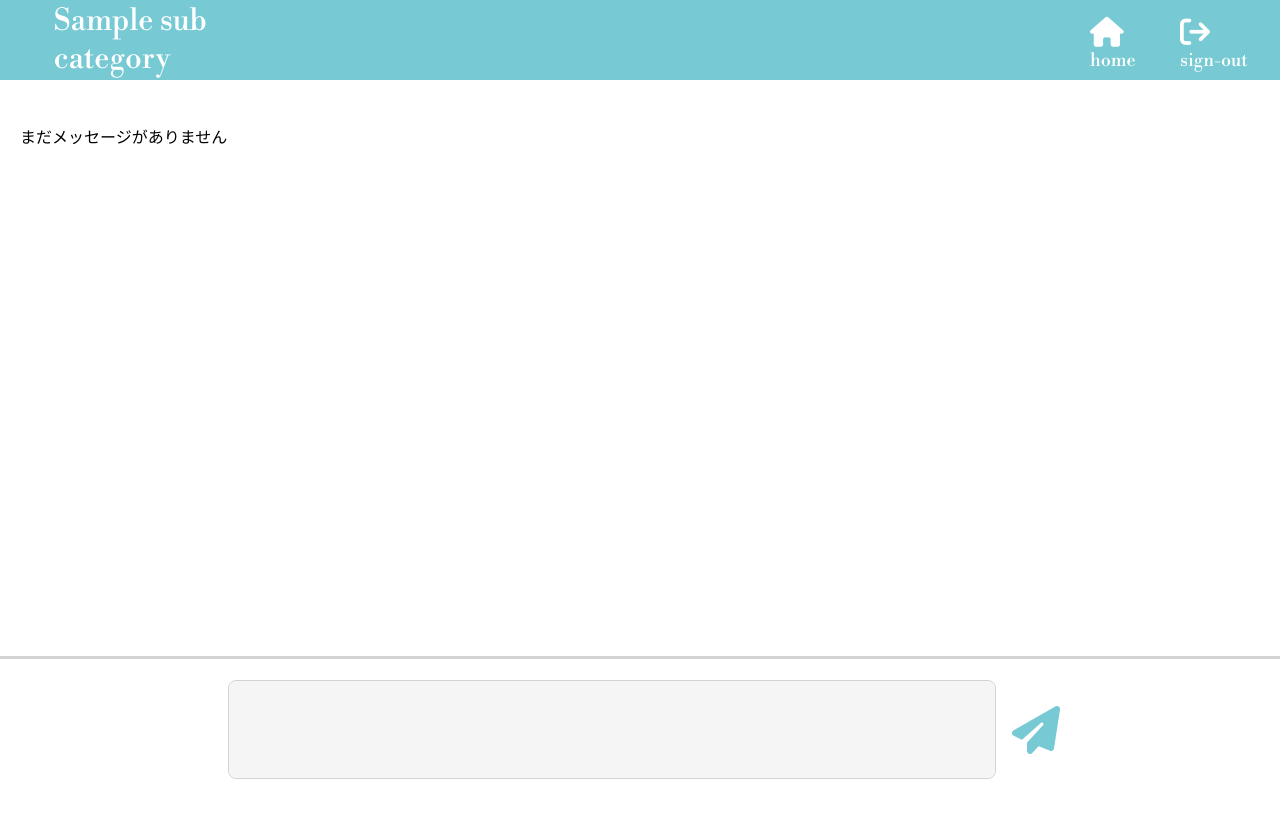
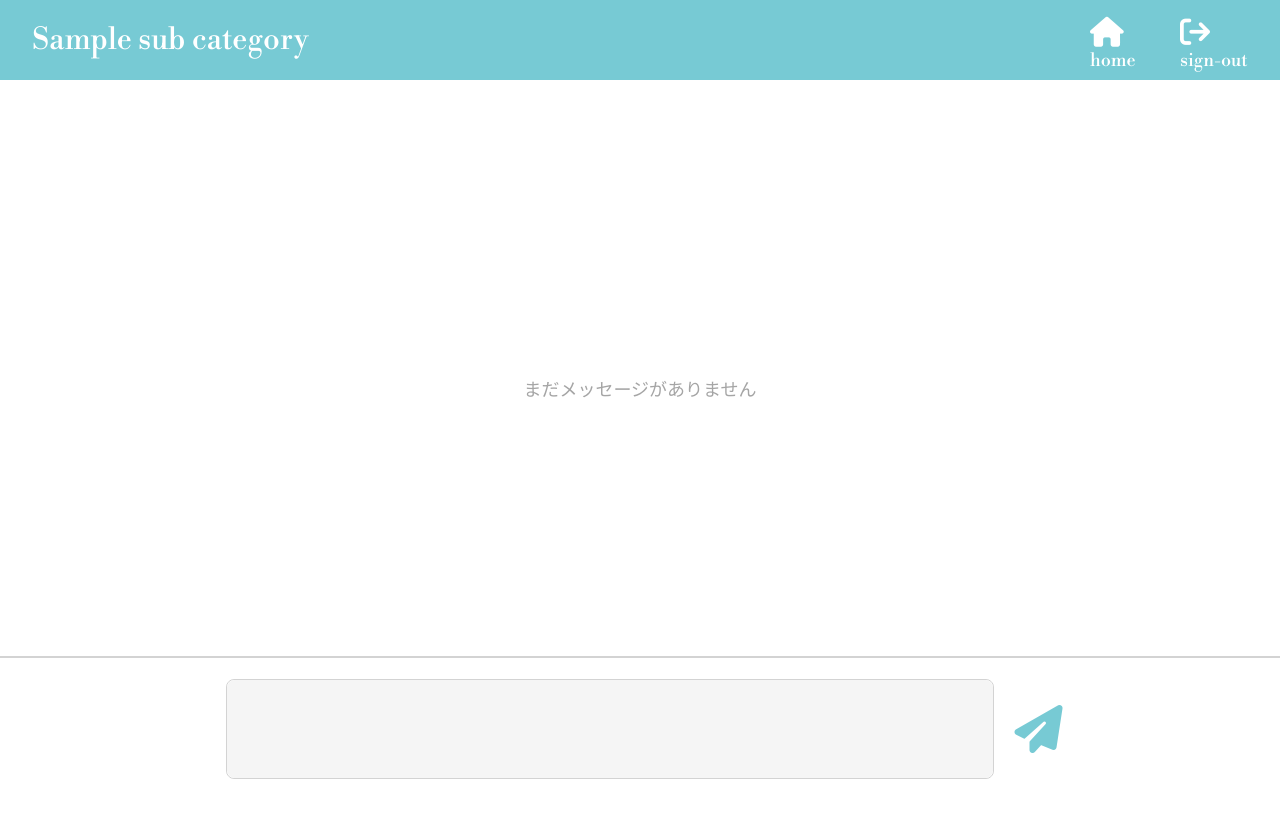
Before and after one commit to 2025-winter-hackathon-M-Team/chat_app, a Flask app: template ChatApp/templates/messages.html in a window 1280 px wide. Before the commit the page ends 779 px from the top, so only its background shows below. Run offline with Flask 2, Linux system fonts and the light colour scheme; the template is opened without the code that fills it: most values are stand-ins (such as "Sample title", 1, 10 or a date in 2020); some libraries are stand-ins or nearby versions; some web fonts are replaced.

Commit message:
メッセージページの作成

```diff
--- a/ChatApp/static/css/color.css
+++ b/ChatApp/static/css/color.css
@@ -10,4 +10,5 @@
   --dark_mint: #68B0B8;
   --blue_gray: #647173;
   --light_black: #191919;
+  --light_yellow: #FDFDDD;
 }
--- a/ChatApp/static/css/messages.css
+++ b/ChatApp/static/css/messages.css
@@ -13,14 +13,43 @@ header {
     flex-direction: row;
     justify-content: space-between;
     position: fixed;
+    z-index: 10;
+}
+
+/* edit-channelのボタンを作る */
+.room-name-and-button-container {
+  display: flex;
+  align-items: center;
+  margin-left: 2rem;
+  gap: 1rem;
 }
 
 .chat-name {
-    color: var(--white);
-    font-size: 30px;
-    padding-left: 2%;
+  color: var(--white);
+  font-size: 30px;
 }
 
+.edit-button {
+  display: flex;
+  align-items: center;
+  background-color: var(--white);
+  color: var(--dark_gray);
+  font-size: 1.2rem;
+  margin: 1.2rem 0.3rem;
+  padding: 0.4rem;
+  border-radius: 3px;
+  gap: 0.2rem;
+}
+
+.edit-button i {
+  font-size: 1.7rem;
+}
+
+.edit-button:hover {
+  background-color: var(--gray);
+}
+
+/* 左側ホームボタンとサインアウトボタン */
 nav > ul {
     list-style: none;
     padding: 0;
@@ -45,48 +74,60 @@ nav > ul {
     font-size: 30px;
 }
 
-/* edit-channelのボタンを作る */
-.room-name-and-button-container {
-    display: flex;
-    align-items: center;
-    margin: 0 3rem;
-    gap: 0.4rem;
-}
-.edit-button {
-    display: flex;
-    align-items: center;
-    background-color: var(--white);
-    color: var(--dark_gray);
-    font-size: 1.2rem;
-    margin: 1.2rem 0.3rem;
-    padding: 0.4rem;
-    border-radius: 3px;
-    gap: 0.2rem;
-}
-
-.edit-button i {
-    font-size: 1.7rem;
-}
-
-.edit-button:hover {
-    background-color: var(--gray);
-}
-
 /* ========================== メッセージ表示エリア ============================= */
 #message-area {
     min-height: 77vh;
     width: 100%;
-    padding-top: 10vh;
-    padding-right: 20px;
-    padding-left: 20px;
+    padding: 2rem 6rem 2rem 6rem;
     overflow-y: scroll;
     overflow-x: hidden;
     display: flex;
     flex-direction: column;
-    gap: 0.6rem;
-    margin-bottom: 16vh;
-    scroll-margin-bottom: 16vh;
-  }
+    gap: 8px;
+    margin-bottom: 18vh;
+    scroll-margin-bottom: 18vh;
+    margin-top: 80px;
+}
+
+::-webkit-scrollbar {
+  width: 0px;
+}
+
+.user-name {
+  color: var(--dark_gray);
+  margin: 0;
+}
+
+.message-box {
+  font-size: 16px;
+  display: inline-block;
+  max-width: 80%;
+  padding:5px 15px;
+  margin-top: 5px;
+  border-radius: 5px;
+  white-space: pre-wrap;
+  line-break: normal;
+  word-wrap: break-word;
+}
+
+.my-messages {
+  text-align: right;
+}
+
+.right-box {
+  background-color: var(--light_yellow);
+  text-align: left;
+}
+
+.left-box{
+  background-color: var(--light_gray);
+}
+
+#no-message {
+  color: var(--dark_gray);
+  margin: auto;
+  font-size: 18px;
+}
 
 
 /* ========================== メッセージ入力部分 ============================= */
@@ -97,7 +138,7 @@ nav > ul {
     height: 18vh;
     background-color: var(--white);
     background-size: contain;
-    border-top: 3px solid lightgrey;
+    border-top: 2.5px solid lightgrey;
     display: flex;
     align-items: center;
     justify-content: center;
@@ -111,7 +152,7 @@ nav > ul {
     justify-content: center;
     background-color: var(--white);
     border-radius: 8px;
-    border: solid 1px lightgrey;
+    border: solid 1.5px lightgrey;
   }
 
   .typing-box textarea {
@@ -132,8 +173,7 @@ nav > ul {
     height: 100%;
     width: 40px;
     padding: 0;
-    margin: 0;
-    margin-left: 1rem;
+    margin: 0 0 0 1.3rem;
     display: flex;
     align-items: center;
     justify-content: start;
--- a/ChatApp/static/css/modals.css
+++ b/ChatApp/static/css/modals.css
@@ -11,6 +11,7 @@
     background-color: rgba(0,0,0,0.6);
     justify-content: center;
     align-items: center;
+    overflow: hidden;
 }
 
 #create-channel-modal,
@@ -21,7 +22,7 @@
 .modal-content{
     background-color: var(--white);
     font-family: "Libre Bodoni", serif;
-    margin: 15% auto;
+    margin: 13% auto;
     width: 55%;
     position: relative;
     border-radius: 15px;
--- a/ChatApp/static/js/scroll-massage.js
+++ b/ChatApp/static/js/scroll-message.js
@@ -1,5 +1,5 @@
 const element = document.getElementById("message-area");
-const offset = (16 * window.innerHeight) / 100;
+const offset = (18 * window.innerHeight) / 100;
 const elementBottom = element.getBoundingClientRect().bottom;
 
 window.scrollBy({
--- a/ChatApp/templates/modal/update-channel.html
+++ b/ChatApp/templates/modal/update-channel.html
@@ -34,7 +34,7 @@
             />
             <div class="modal-button">
 
-                <button type="reset" class="modalClose" id="add-channel-close-button">
+                <button type="reset" class="modalClose" id="update-channel-modalClose">
                     CANCEL
                 </button>
                 <input type="submit" value="OK" class="modal-submit-button">
```
Also changed, not shown: ChatApp/templates/messages.html (+17 -6 lines).
